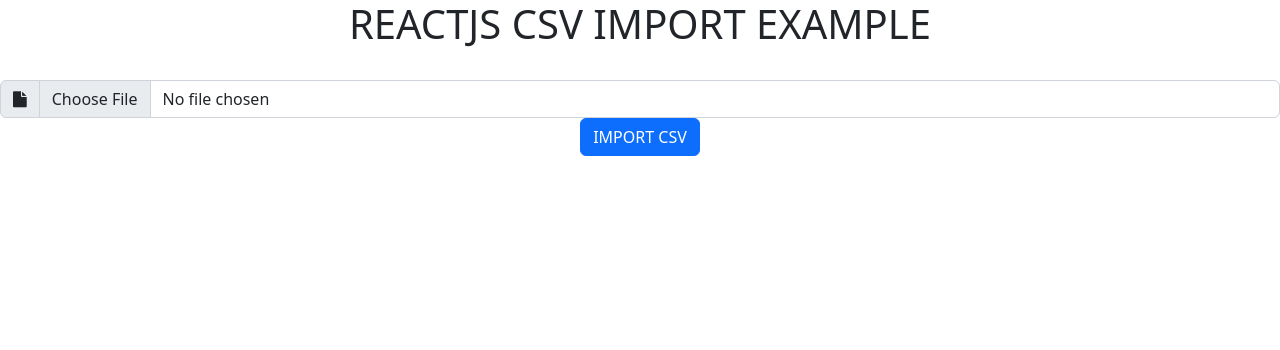
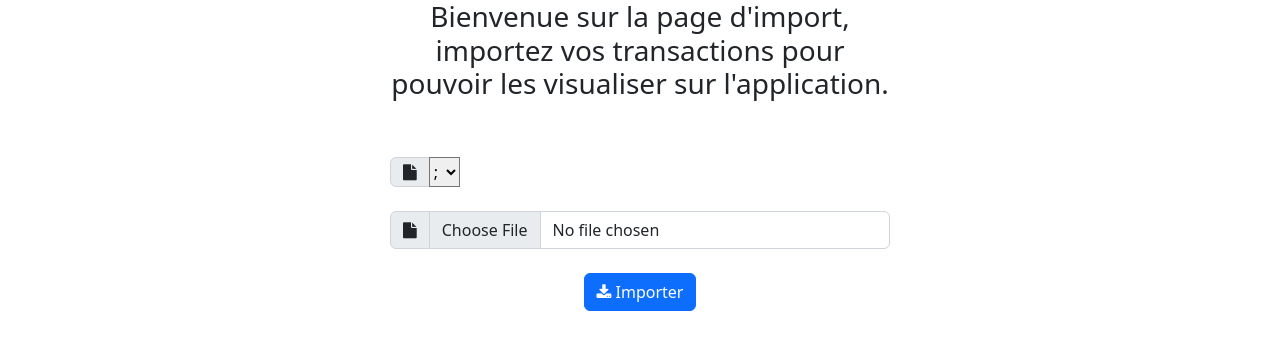
Before and after one commit to AlanJumeaucourt/WEB-Project-Bank-Synthesis, a React (Create React App) app in the folder Front/: page /imports in a window 1280 px wide. Shown: the top 350 px of the page. Built offline with nearby package versions, Linux system fonts and the light colour scheme; what @react-keycloak/web, keycloak-js would draw is missing.

Commit message:
we have a template for imports now let's try requests

```diff
--- a/Front/package.json
+++ b/Front/package.json
@@ -7,6 +7,7 @@
     "@testing-library/jest-dom": "^5.16.5",
     "@testing-library/react": "^13.4.0",
     "@testing-library/user-event": "^13.5.0",
+    "axios": "^1.4.0",
     "bootstrap": "^5.2.3",
     "dotenv": "^16.1.4",
     "echarts": "^5.4.2",
--- a/Front/src/components/ui_components/StatusMessage.jsx
+++ b/Front/src/components/ui_components/StatusMessage.jsx
@@ -2,33 +2,33 @@ import React, { Component } from "react";
 
 class StatusMessage extends Component {
     render() {
-        const { color, title, icon, footer, children } = this.props
+        const { color, title, icon, footer, notDismissible, children } = this.props
         return (
-            <div className={"alert alert-dismissible fade show alert-" + color} role="alert">
+            <div className={"alert fade show alert-" + color + " alert-" + (!notDismissible ? "dismissible" : "")} role="alert">
                 <h4 className="alert-heading"><i className={icon}></i> {title}</h4>
                 <p>{children}</p>
                 <hr />
                 <p className="mb-0">{footer}</p>
-                <button type="button" className="btn-close" data-bs-dismiss="alert" aria-label="Close"></button>
+                {!notDismissible ? <button type="button" className="btn-close" data-bs-dismiss="alert" aria-label="Close"></button> : <></>}
             </div>
         )
     }
 }
 
-export function SuccessMessage({ title, footer, children }) {
+export function SuccessMessage({ title, footer, notDismissible, children }) {
     return (
-        <StatusMessage color="success" icon="fa fa-check" title={title} footer={footer} children={children} />
+        <StatusMessage color="success" icon="fa fa-check" title={title} notDismissible={notDismissible} footer={footer} children={children} />
     )
 }
 
-export function ErrorMessage({ title, footer, children }) {
+export function ErrorMessage({ title, footer, notDismissible, children }) {
     return (
-        <StatusMessage color="danger" icon="fa fa-exclamation-circle" title={title} footer={footer} children={children} />
+        <StatusMessage color="danger" icon="fa fa-exclamation-circle" title={title} notDismissible={notDismissible} footer={footer} children={children} />
     )
 }
 
-export function WarningMessage({ title, footer, children }) {
+export function WarningMessage({ title, footer, notDismissible, children }) {
     return (
-        <StatusMessage color="warning" icon="fa fa-exclamation-triangle" title={title} footer={footer} children={children} />
+        <StatusMessage color="warning" icon="fa fa-exclamation-triangle" title={title} notDismissible={notDismissible} footer={footer} children={children} />
     )
 }
--- a/Front/src/index.js
+++ b/Front/src/index.js
@@ -8,7 +8,7 @@ import 'font-awesome/css/font-awesome.min.css';
 import 'bootstrap/dist/js/bootstrap.bundle.min.js';
 import dotenv from 'dotenv';
 import { ReactKeycloakProvider } from '@react-keycloak/web';
-import { keycloak } from './Keycloak';
+import { keycloak } from './services/Keycloak';
 
 const root = ReactDOM.createRoot(document.getElementById('root'));
 dotenv.config(); //env vars
--- a/Front/src/views/Imports.jsx
+++ b/Front/src/views/Imports.jsx
@@ -1,23 +1,31 @@
 import React, { useState } from "react";
 import { ButtonPrimary } from "../components/ui_components/Buttons";
-import { InputFile } from "../components/ui_components/Inputs"
+import { InputFile, InputSelect } from "../components/ui_components/Inputs"
+import { WarningMessage } from "../components/ui_components/StatusMessage";
 
 export function Imports() {
     const [file, setFile] = useState();
     const [array, setArray] = useState([]);
+    const [warning, setWarning] = useState()
+    const [csvDivider, setDivider] = useState(";")
 
     const fileReader = new FileReader();
 
+    const dividerChanges = (divider) => {
+        setDivider(divider)
+    }
+
     const handleOnChange = (data) => {
+        setWarning(false)
         setFile(data)
     }
 
-    const csvFileToArray = string => {
-        const csvHeader = string.slice(0, string.indexOf("\n")).split(",");
+    const csvFileToArray = (string, csvDivider) => {
+        const csvHeader = string.slice(0, string.indexOf("\n")).split(csvDivider);
         const csvRows = string.slice(string.indexOf("\n") + 1).split("\n");
 
         const array = csvRows.map(i => {
-            const values = i.split(",");
+            const values = i.split(csvDivider);
             const obj = csvHeader.reduce((object, header, index) => {
                 object[header] = values[index];
                 return object;
@@ -33,49 +41,26 @@ export function Imports() {
         if (file) {
             fileReader.onload = function (event) {
                 const text = event.target.result;
-                csvFileToArray(text);
+                csvFileToArray(text, csvDivider);
             };
 
             fileReader.readAsText(file);
+        } else {
+            setWarning(true);
         }
     };
 
-    const headerKeys = Object.keys(Object.assign({}, ...array));
-
     return (
-        <div style={{ textAlign: "center" }}>
-            <h1>REACTJS CSV IMPORT EXAMPLE </h1>
-            <form>
-                <InputFile id="csvInput" onInputChange={handleOnChange}></InputFile>
-
-                <ButtonPrimary
-                    onClick={handleOnSubmit}
-                >
-                    IMPORT CSV
-                </ButtonPrimary>
-            </form>
-
-            <br />
-
-            <table>
-                <thead>
-                    <tr key={"header"}>
-                        {headerKeys.map((key) => (
-                            <th>{key}</th>
-                        ))}
-                    </tr>
-                </thead>
-
-                <tbody>
-                    {array.map((item) => (
-                        <tr key={item.id}>
-                            {Object.values(item).map((val) => (
-                                <td>{val}</td>
-                            ))}
-                        </tr>
-                    ))}
-                </tbody>
-            </table>
+        <div className="d-flex justify-content-center text-center">
+            <div style={{ height: "500px", width: "500px" }}>
+                <h3>Bienvenue sur la page d'import, importez vos transactions pour pouvoir les visualiser sur l'application.</h3><br />
+                {warning ? <WarningMessage notDismissible={true} footer={""}>Veillez selectionner un fichier</WarningMessage> : <></>}
+                <form>
+                    <InputSelect id="csvdivider" icon="fa fa-file" onInputChange={dividerChanges} options={[";", ",", "|"]} />
+                    <InputFile id="csvInput" onInputChange={handleOnChange} /> <br />
+                    <ButtonPrimary onClick={handleOnSubmit} icon="fa fa-download"> Importer </ButtonPrimary>
+                </form>
+            </div>
         </div>
     );
 }
```
Also changed, not shown: Front/src/services/Axios.js (added), Front/src/services/Keycloak.js (renamed from Front/src/Keycloak.js), 1 other file (tests, documents, lock files or other folders).
